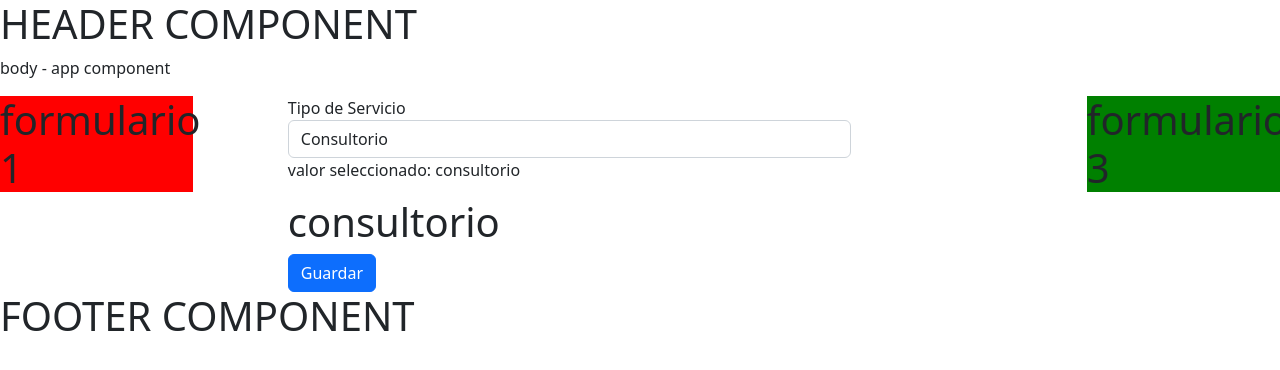
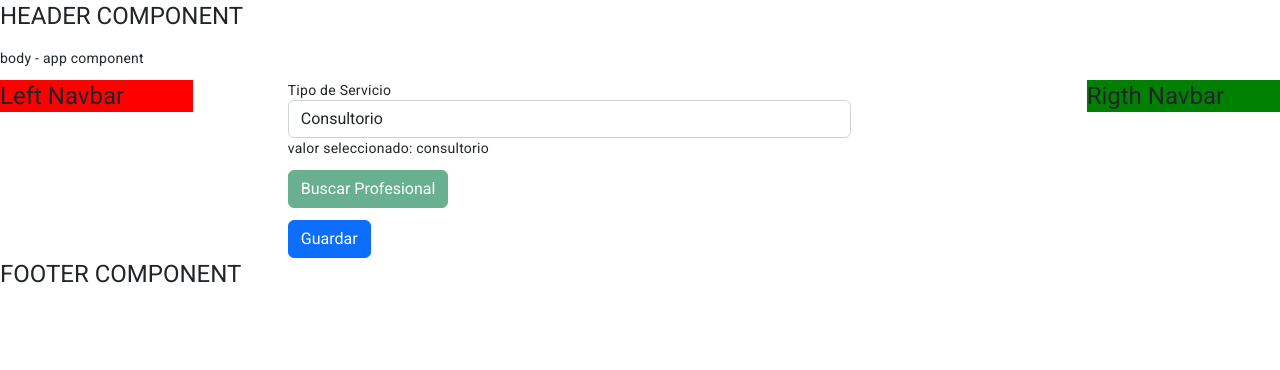
Before and after one commit to scostilla/guardias, an Angular app: page / in a window 1280 px wide. Shown: the top 370 px of the page. Built offline with nearby package versions, Linux system fonts and the light colour scheme.

Commit message:
popup button working

```diff
--- a/angular.json
+++ b/angular.json
@@ -25,6 +25,7 @@
               "src/assets"
             ],
             "styles": [
+              "@angular/material/prebuilt-themes/deeppurple-amber.css",
               "src/styles.css",
               "node_modules/bootstrap/dist/css/bootstrap.min.css"
             ],
@@ -92,6 +93,7 @@
               "src/assets"
             ],
             "styles": [
+              "@angular/material/prebuilt-themes/deeppurple-amber.css",
               "src/styles.css"
             ],
             "scripts": []
--- a/package.json
+++ b/package.json
@@ -11,10 +11,12 @@
   "private": true,
   "dependencies": {
     "@angular/animations": "^15.2.0",
+    "@angular/cdk": "^15.2.9",
     "@angular/common": "^15.2.0",
     "@angular/compiler": "^15.2.0",
     "@angular/core": "^15.2.0",
     "@angular/forms": "^15.2.9",
+    "@angular/material": "^15.2.9",
     "@angular/platform-browser": "^15.2.0",
     "@angular/platform-browser-dynamic": "^15.2.0",
     "@angular/router": "^15.2.0",
--- a/src/app/profsessional-form/profsessional-form.component.html
+++ b/src/app/profsessional-form/profsessional-form.component.html
@@ -1,6 +1,6 @@
 <div class="row">
   <div class="col-2">
-    <h1 id="form1">formulario 1</h1>
+    <h1 id="form1">Left Navbar</h1>
   </div>
   <div class="col-8">
     <form class="col-8 offset-1">
@@ -11,23 +11,45 @@
           <option value="paseSala">Pase de Sala</option>
           <option value="guardia">Guardia</option>
         </select>
-        <p>valor seleccionado: {{selectedService}}</p>
         <div [ngSwitch]="selectedService">
           <div *ngSwitchCase="'consultorio'">
-            <h1>consultorio</h1>
+            <p>valor seleccionado: {{selectedService}}</p>
           </div>
           <div *ngSwitchCase="'paseSala'">
-            <h1>pase de sala</h1>
+            <p>valor seleccionado: {{selectedService}}</p>
           </div>
           <div *ngSwitchCase="'guardia'">
-            <h1>guardia</h1>
+            <label for="GuardType">Tipo de Guardia</label>
+            <select name="guard" [(ngModel)]="selectedGuard" class="form-control" (change)="updateButtonState()">
+              <option value="extra">Guardia Extra</option>
+              <option value="contra">Contra Factura</option>
+              <option value="cargo">Cargo</option>
+              <option value="reagrupacion">Reagrupacion</option>
+            </select>
+            <div [ngSwitch]="selectedGuard">
+              <div *ngSwitchCase="'extra'">
+                <p>valor seleccionado: {{selectedGuard}}</p>
+              </div>
+              <div *ngSwitchCase="'contra'">
+                <p>valor seleccionado: {{selectedGuard}}</p>
+              </div>
+              <div *ngSwitchCase="'cargo'">
+                <p>valor seleccionado: {{selectedGuard}}</p>
+              </div>
+              <div *ngSwitchCase="'reagrupacion'">
+                <p>valor seleccionado: {{selectedGuard}}</p>
+              </div>
+            </div>
           </div>
+          <button name="btnSearch" mat-button (click)="openPopup()" class="btn btn-success" [disabled]="disableButton">Buscar Profesional</button>
         </div>
       </div>
+      <p></p>
+
       <button type="submit" class="btn btn-primary">Guardar</button>
     </form>
   </div>
   <div class="col-2">
-    <h1 id="form3">formulario 3</h1>
+    <h1 id="form3">Rigth Navbar</h1>
   </div>
 </div>
--- a/src/app/profsessional-form/profsessional-form.component.ts
+++ b/src/app/profsessional-form/profsessional-form.component.ts
@@ -1,4 +1,6 @@
 import { Component } from '@angular/core';
+import { MatDialog } from '@angular/material/dialog';
+import { SearchPopupComponent } from '../search-popup/search-popup.component';
 
 
 @Component({
@@ -8,5 +10,31 @@ import { Component } from '@angular/core';
 })
 export class ProfsessionalFormComponent {
   selectedService: string = 'consultorio';
+  selectedGuard: string = '';
+  disableButton: boolean = this.selectedGuard == '';
+
+  updateButtonState(): void {
+    if (this.selectedGuard == '') {
+      this.disableButton = true;
+      console.log("true option "+this.disableButton);
+    } else {
+      this.disableButton = false;
+      console.log("false option "+this.disableButton);
+    }
+  }
+
+  constructor(private dialog: MatDialog) {}
+
+  openPopup() {
+    const dialogRef = this.dialog.open(SearchPopupComponent, {
+      width: '400px', // Ancho del popup
+      // Otras opciones de configuración, como 'data', 'height', 'position', etc.
+    });
+
+    // Puedes suscribirte a eventos del diálogo, como 'afterClosed', para realizar acciones después de cerrarlo
+    dialogRef.afterClosed().subscribe(result => {
+      console.log('El popup se ha cerrado');
+    });
+  }
 
 }
--- /dev/null
+++ b/src/app/search-popup/search-popup.component.css
@@ -0,0 +1,3 @@
+.row{
+  margin: 10px;
+}
--- /dev/null
+++ b/src/app/search-popup/search-popup.component.html
@@ -0,0 +1,10 @@
+<div class="row">
+  <div class="col-10">
+<h2>Profesionales Disponibles</h2>
+    popup busqueda de profesional
+
+    <div class="col-2">
+    <button mat-button (click)="close()" class="btn btn-danger">Cerrar</button>
+  </div>
+  </div>
+</div>
--- /dev/null
+++ b/src/app/search-popup/search-popup.component.ts
@@ -0,0 +1,15 @@
+import { Component } from '@angular/core';
+import { MatDialogRef } from '@angular/material/dialog';
+
+@Component({
+  selector: 'app-search-popup',
+  templateUrl: './search-popup.component.html',
+  styleUrls: ['./search-popup.component.css']
+})
+export class SearchPopupComponent {
+  constructor(private dialogRef: MatDialogRef<SearchPopupComponent>) {}
+
+  close() {
+    this.dialogRef.close();
+  }
+}
--- a/src/index.html
+++ b/src/index.html
@@ -6,8 +6,11 @@
   <base href="/">
   <meta name="viewport" content="width=device-width, initial-scale=1">
   <link rel="icon" type="image/x-icon" href="favicon.ico">
+  <link rel="preconnect" href="https://fonts.gstatic.com">
+  <link href="https://fonts.googleapis.com/css2?family=Roboto:wght@300;400;500&display=swap" rel="stylesheet">
+  <link href="https://fonts.googleapis.com/icon?family=Material+Icons" rel="stylesheet">
 </head>
-<body>
+<body class="mat-typography">
   <app-root></app-root>
 </body>
 </html>
--- a/src/styles.css
+++ b/src/styles.css
@@ -1 +1,4 @@
 /* You can add global styles to this file, and also import other style files */
+
+html, body { height: 100%; }
+body { margin: 0; font-family: Roboto, "Helvetica Neue", sans-serif; }
```
Also changed, not shown: src/app/app.module.ts (+11 -5 lines), 2 other files (tests, documents, lock files or other folders).
